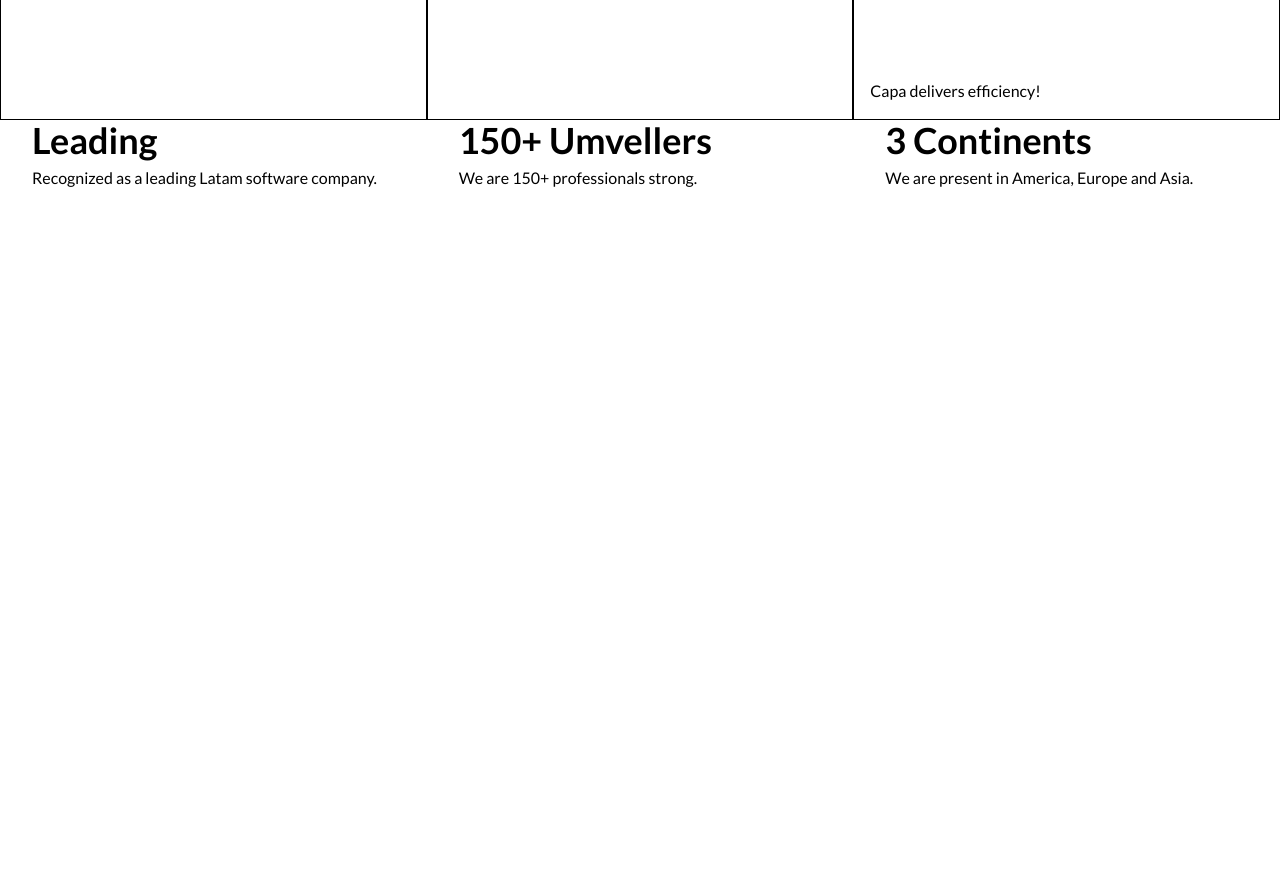
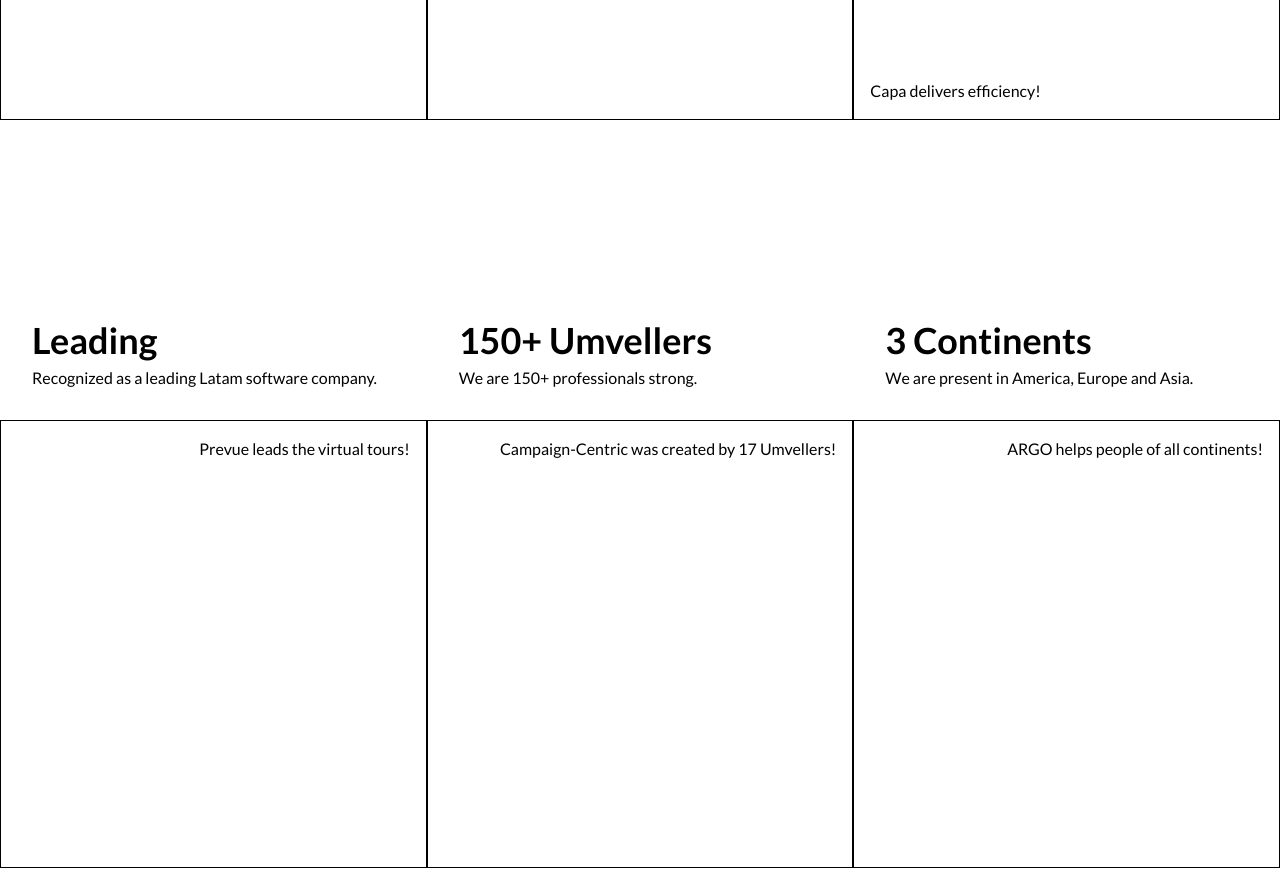
Before and after one commit to KvinZav/umvel-remote, a Next.js app: page / in a window 1280 px wide. Shown: the part 380-1249 px from the top of the page. Built offline with nearby package versions, Linux system fonts and the light colour scheme.

Commit message:
refactor: standardize file structure

```diff
--- a/pages/index.tsx
+++ b/pages/index.tsx
@@ -1,15 +1,16 @@
 import { environment } from '@environments/index';
 import useSWR from 'swr';
 import { get } from '@fetcher/get';
-import ScrollInteraction1 from '@modules/ScrollInteraction1';
+import ScrollInteraction1 from '@modules/scrollInteractions/ScrollInteraction1';
 import { useAppState } from '@hooks/customHooks';
 import { useEffect } from 'react';
 import { Hero } from '@modules/hero';
-import Highlights from '@elements/Highlights';
-import ScrollInteraction3 from '@modules/ScrollInteraction3';
-import ScrollInteraction2 from '@modules/ScrollInteraction2';
+import Highlights from '@modules/Highlights';
 import FooterCta from '@modules/footer/FooterCta';
 import FooterMenu from '@modules/footer/footerMenu';
+import ScrollInteraction2 from '@modules/scrollInteractions/ScrollInteraction2';
+import ScrollInteraction3 from '@modules/scrollInteractions/ScrollInteraction3';
+import MainMenuHighlights from '@modules/mainMenu/Highlights';
 
 
 export default function Home() {
@@ -33,21 +34,13 @@ export default function Home() {
     <div>
       <Hero data={data?.data?.attributes.body
           .find((item) => item.__component === "heading.heading")} />
-      <Highlights
-        cases={data?.data?.attributes.body.find(i => i.__component === 'highlights.highlights').cases}
-      />
-      <ScrollInteraction1
-        steps={data?.data?.attributes.body.find(i => i.__component === "scroll-interaction.scroll-interaction").step}
-      />
+      <MainMenuHighlights/>
+      <ScrollInteraction1/>
       <ScrollInteraction2
         steps={data?.data?.attributes.body[4].step}
       />
-      <ScrollInteraction3
-        steps={data?.data?.attributes.body.find(i => i.__component === "scroll-interaction.scroll-interaction3").step}
-      />
-      <FooterCta
-        data={data?.data?.attributes.body.find(i => i.__component === "interactive-footer.interactive-footer")}
-      />
+      <ScrollInteraction3/>
+      <FooterCta/>
       <FooterMenu/>
     </div>
   )
--- a/src/components/elements/Highlights.tsx
+++ /dev/null
@@ -1,52 +0,0 @@
-import React from 'react';
-import { HighlightSubtitle, HighlightTitle } from '../modules/TextComponents';
-
-type CaseOfStudyType = {
-  data: {
-    attributes: {
-      caseDescription: string
-      createdAt: string
-      portfolioDataOfInterest: string
-      portfolioDescription: string
-      portfolioTitle: string
-      primaryColor: string
-      publishedAt: string
-      secondaryColor: string
-      title: string
-      updatedAt: string
-    }
-  }
-}
-
-type CaseType = {
-  id: number
-  Title: string
-  Subtitle: string
-  case_of_study: CaseOfStudyType
-}
-
-type HighlightProps = {
-  cases: Array<CaseType>
-}
-
-const Highlights = ({cases} : HighlightProps) => {
-
-  return(
-    <section className="flex md:grid md:grid-cols-1 lg:grid-cols-3 md:justify-center overflow-x-scroll md:overflow-auto">
-      {cases.map((i, n) => (
-        <section className={`min-w-[84vw] md:min-w-full md:flex ${n%2 === 0 ? 'md:flex-row-reverse' : 'md:flex-row'} lg:flex-col pt-0`} key={i.id+''}>
-          <div className="p-6 lg:p-8 lg:pt-0 box-border md:flex-1 md:basis-1/2 lg:flex-auto lg:basis-auto">
-            <HighlightTitle>{i.Title}</HighlightTitle>
-            <HighlightSubtitle>{i.Subtitle}</HighlightSubtitle>
-          </div>
-          {/* Card */}
-          <div
-            className={`md:flex-1 md:basis-1/2 lg:flex-auto lg:basis-auto aspect-square bg-red-500`}
-          />
-        </section>
-      ))}
-    </section>
-  )
-}
-
-export default Highlights;
--- a/src/components/modules/TextComponents.tsx
+++ /dev/null
@@ -1,19 +0,0 @@
-import React from 'react';
-
-type HeadingProps = {
-  children: string
-}
-
-export const HighlightTitle = ({ children }: HeadingProps) => (
-  <h1
-    className="font-bold leading-tight text-[32px] lg:text-4xl md:text-[34px] mb-2">
-    {children}
-  </h1>
-)
-
-export const HighlightSubtitle = ({ children }: HeadingProps) => (
-  <h2
-    className="leading-tight text-base h-10 xl:h-auto">
-    {children}
-  </h2>
-)
--- a/src/components/modules/footer/FooterCta.tsx
+++ b/src/components/modules/footer/FooterCta.tsx
@@ -7,7 +7,7 @@ import Image from 'next/image';
 import React from 'react';
 import useSWR from 'swr';
 
-const FooterCta = ({data}) => {
+const FooterCta = () => {
 
   const { data: event } = useSWR(environment.HOME_URL)
   if (!event) return null;
--- /dev/null
+++ b/src/components/modules/mainMenu/Highlights.tsx
@@ -0,0 +1,54 @@
+import { Card } from '@elements/card/card';
+import { BlockNameEnum } from '@enums/BlockName';
+import { environment } from '@environments/index';
+import { FETCHER } from '@fetcher/clients';
+import React from 'react';
+import useSWR from 'swr';
+import { HighlightSubtitle, HighlightTitle } from '../../elements/text/TextComponents';
+
+const MainMenuHighlights = () => {
+
+  const { data: event } = useSWR(environment.HOME_URL)
+  if (!event) return null;
+
+  const { cases } = FETCHER(event, BlockNameEnum.highlights)
+  console.log(cases);
+
+
+  return(
+    <section className="flex md:grid md:grid-cols-1 lg:grid-cols-3 md:justify-center overflow-x-scroll md:overflow-auto mt-[200px]">
+      {cases.map((caseItem, caseIndex) => {
+        const { title, caseDescription } = caseItem.case_of_study.data.attributes
+
+        return(
+          <section className={`min-w-[84vw] md:min-w-full md:flex ${caseIndex%2 === 0 ? 'md:flex-row-reverse' : 'md:flex-row'} lg:flex-col pt-0`} key={caseItem.id+''}>
+            <div className="p-6 lg:p-8 lg:pt-0 box-border md:flex-1 md:basis-1/2 lg:flex-auto lg:basis-auto">
+              <HighlightTitle>{caseItem.Title}</HighlightTitle>
+              <HighlightSubtitle>{caseItem.Subtitle}</HighlightSubtitle>
+            </div>
+            {/* Card */}
+            <Card
+              styles={{
+                text: title,
+                textPositionVertical: 'start',
+                textPositionHorizontal: 'start',
+                bg: 'bg-primary-white',
+                textStyles: {
+                  height: 'paragraph',
+                  align: 'left'
+                },
+                descriptionSection: {
+                  text: caseDescription
+                },
+              }}
+            />
+            <div
+              className={`md:flex-1 md:basis-1/2 lg:flex-auto lg:basis-auto aspect-square bg-red-500`}
+            />
+          </section>
+        )})}
+    </section>
+  )
+}
+
+export default MainMenuHighlights;
--- a/src/components/modules/ScrollInteraction1.tsx
+++ b/src/components/modules/scrollInteractions/ScrollInteraction1.tsx
@@ -1,21 +1,24 @@
+import { BlockNameEnum } from '@enums/BlockName';
+import { environment } from '@environments/index';
+import { FETCHER } from '@fetcher/clients';
 import { useAppState } from '@hooks/customHooks';
 import useMediaQuery from '@hooks/useMediaQuery';
 import React, { useEffect, useRef, useState } from 'react';
+import useSWR from 'swr';
 
 const determineOpacity = (top) => (100 - (Math.abs(top) * 0.6)) * 0.01
 
-const ScrollInteraction1 = ({steps}) => {
-
-  const { scrollOffset } = useAppState()
-
-  const [isTitleAnimToggled, setIsTitleAnimToggled] = useState(false)
-  const [rightTextOpacities, setRightTextOpacities] = useState(steps.map(((_, n) => n === 0 || n === 1 ? 1 : 0)))
-  const [currentStep, setCurrentStep] = useState(0)
-
+const ScrollInteraction1 = () => {
   const containerRef = useRef<HTMLDivElement>()
   const rightTextRefs = useRef<Array<HTMLDivElement>>([])
 
   const isTablet = useMediaQuery('(min-width: 640px)');
+
+  const { scrollOffset } = useAppState()
+
+  const [currentStep, setCurrentStep] = useState(0)
+  const [isTitleAnimToggled, setIsTitleAnimToggled] = useState(false)
+  const [rightTextOpacities, setRightTextOpacities] = useState([])
 
   useEffect(() => {
     if(!isTablet) return
@@ -30,6 +33,12 @@ const ScrollInteraction1 = ({steps}) => {
   useEffect(() => {
     setIsTitleAnimToggled(currentStep === 3)
   }, [currentStep])
+
+
+  const { data: event } = useSWR(environment.HOME_URL)
+  if (!event) return null;
+
+  const { step: steps } = FETCHER(event, BlockNameEnum.scrollInteraction)
 
   return (
     <section
--- a/src/components/modules/ScrollInteraction3.tsx
+++ b/src/components/modules/scrollInteractions/ScrollInteraction3.tsx
@@ -1,13 +1,25 @@
 import { CustomCard } from '@elements/card/card';
+import { BlockNameEnum } from '@enums/BlockName';
+import { environment } from '@environments/index';
+import { FETCHER } from '@fetcher/clients';
 import { useAppState } from '@hooks/customHooks';
 import React from 'react';
+import useSWR from 'swr';
 
-const ScrollInteraction3 = ({steps}) => {
+const ScrollInteraction3 = () => {
 
-  const { left, right } = steps[0]
+  const { data: event } = useSWR(environment.HOME_URL)
+  if (!event) return null;
+
+  const { step } = FETCHER(event, BlockNameEnum.scrollInteraction3)
+
+  const { left, right } = step[0]
+
+  const { center } = step[1]
+  const labels = center.text.split('\n\n')
 
   return(
-    <section className="grid grid-cols-2 lg:grid-cols-3">
+    <section className="grid grid-cols-2 lg:grid-cols-3 mb-[312px]">
       <CustomCard customStyles="flex justify-end items-center p-4">
         <h1 className="text-[32px] md:text-[58px] font-bold text-right max-w-xs">
           {left.text}
@@ -20,19 +32,14 @@ const ScrollInteraction3 = ({steps}) => {
         </h2>
       </CustomCard>
       {/* TODO: Replace with missing contents from CMS */}
-      <div className="mt-20 mb-[104px] lg:mt-0 lg:mb-0 px-[72px] lg:px-8 col-span-2 lg:col-span-1">
-        <div className="border-b border-secondary-10 pb-8">
-          <p>Make your platform tangible with best-in-class design.</p>
-        </div>
-        <div className="border-b border-secondary-10 py-8">
-          <p>Build your digital platform no matter its complexity.</p>
-        </div>
-        <div className="border-b border-secondary-10 py-8">
-          <p>Run, maintain and support your digital platform.</p>
-        </div>
-        <div className="pt-8 pb-10">
-          <p>Ensure your platform is secure and compliant.</p>
-        </div>
+      <div className="mt-20 mb-[104px] lg:mt-0 lg:mb-0 px-[72px] lg:px-8 col-span-2 lg:col-span-1 divide-y divide-secondary-10">
+        {
+          labels.map((i, n) => (
+            <div key={n+''} className={`${n !== 0 ? 'py-4' : 'pb-4'}`}>
+              <p>{i.replace(/\*/g, '')}</p>
+            </div>
+          ))
+        }
         <div className="flex flex-col-reverse md:flex-row-reverse lg:flex-row justify-between items-center">
           <div className="flex w-32 aspect-square p-9">
             <div className="flex-1 bg-prisma-pink "/>
```
Also changed, not shown: src/components/modules/scrollInteractions/ScrollInteraction2.tsx (renamed from src/components/modules/ScrollInteraction2.tsx).
